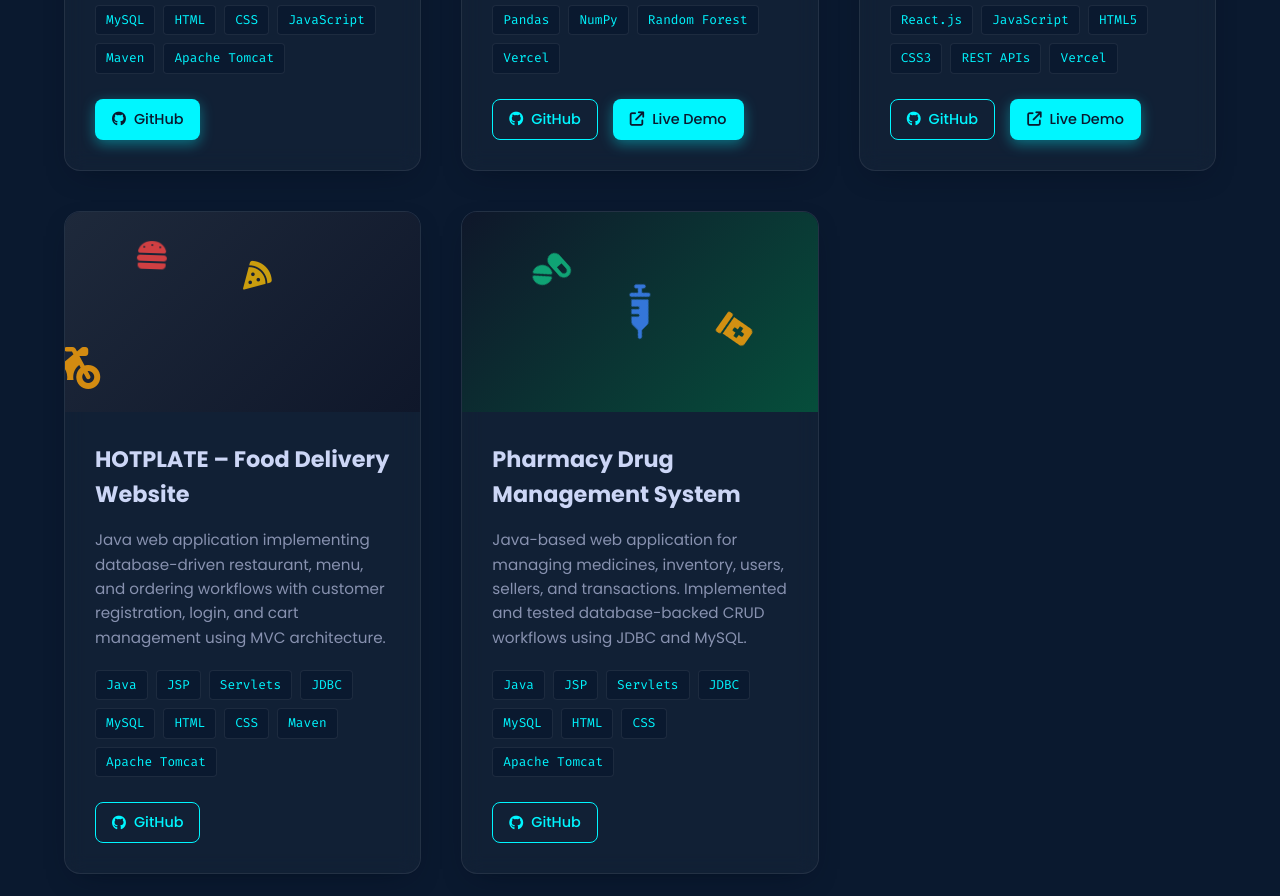
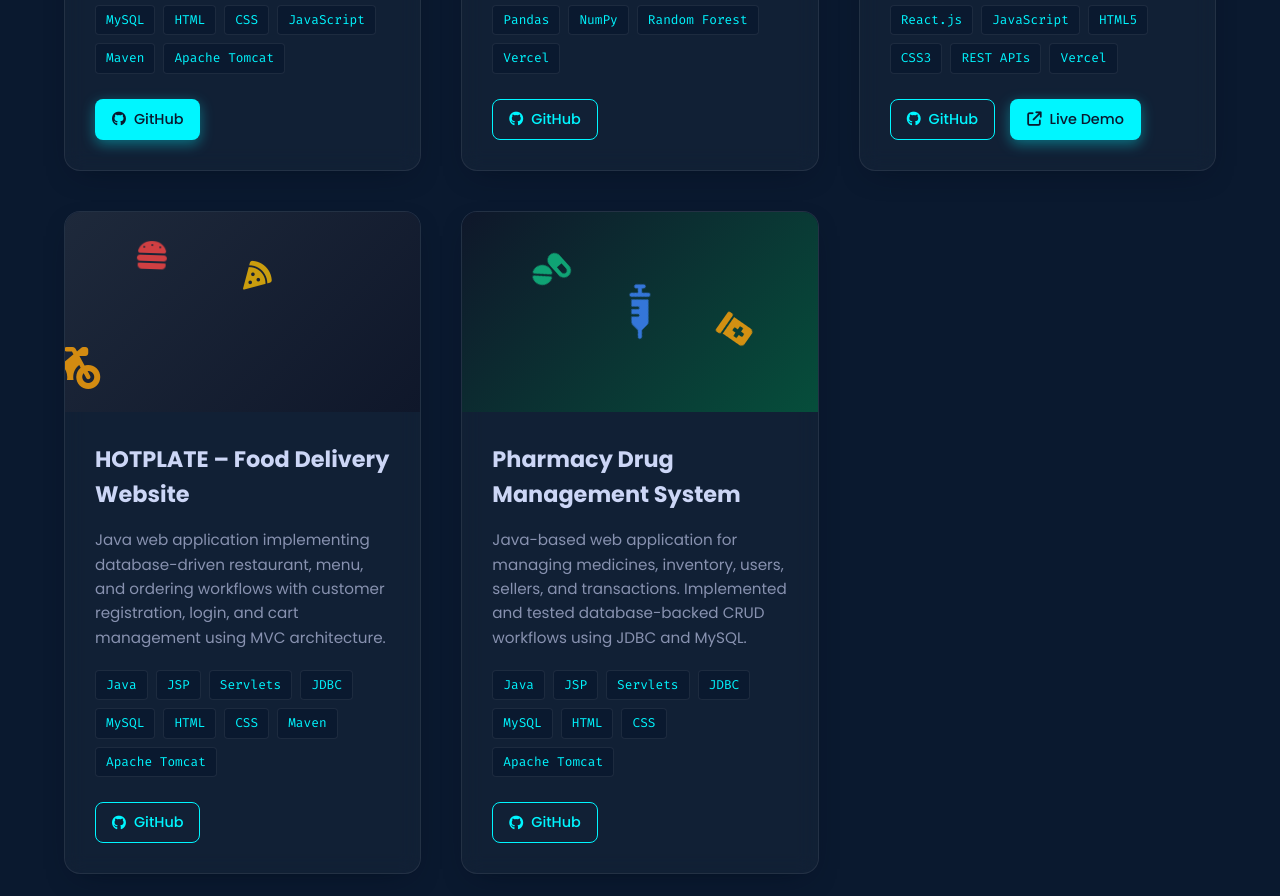
Before and after one commit to Priyanka-172000/Portfolio, a plain HTML site: page index.html in a window 1280 px wide. Shown: the part 3381-4277 px from the top of the page. Drawn offline with Linux system fonts and the light colour scheme.

Commit message:
Remove live demo link from Heart Disease Prediction project

```diff
--- a/index.html
+++ b/index.html
@@ -274,7 +274,6 @@
                             </div>
                             <div class="project-links">
                                 <a href="https://github.com/Priyanka-172000/Heart-disease-Prediction-using-ML" class="btn btn-outline small" target="_blank"><i class="fa-brands fa-github"></i> GitHub</a>
-                                <a href="https://heart-disease-prediction-using-ml-red.vercel.app" class="btn btn-primary small" target="_blank"><i class="fa-solid fa-arrow-up-right-from-square"></i> Live Demo</a>
                             </div>
                         </div>
                     </div>
```
